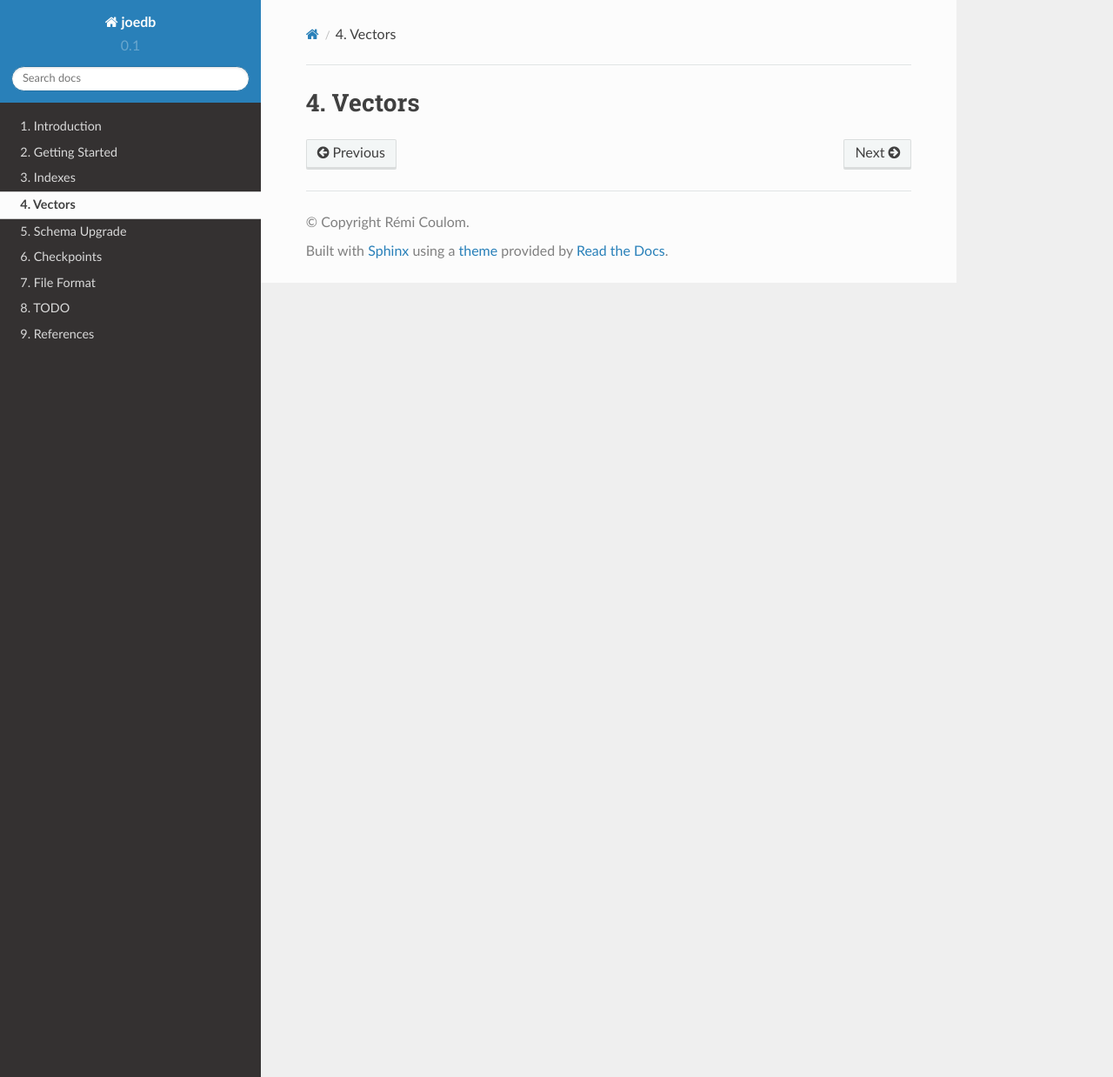
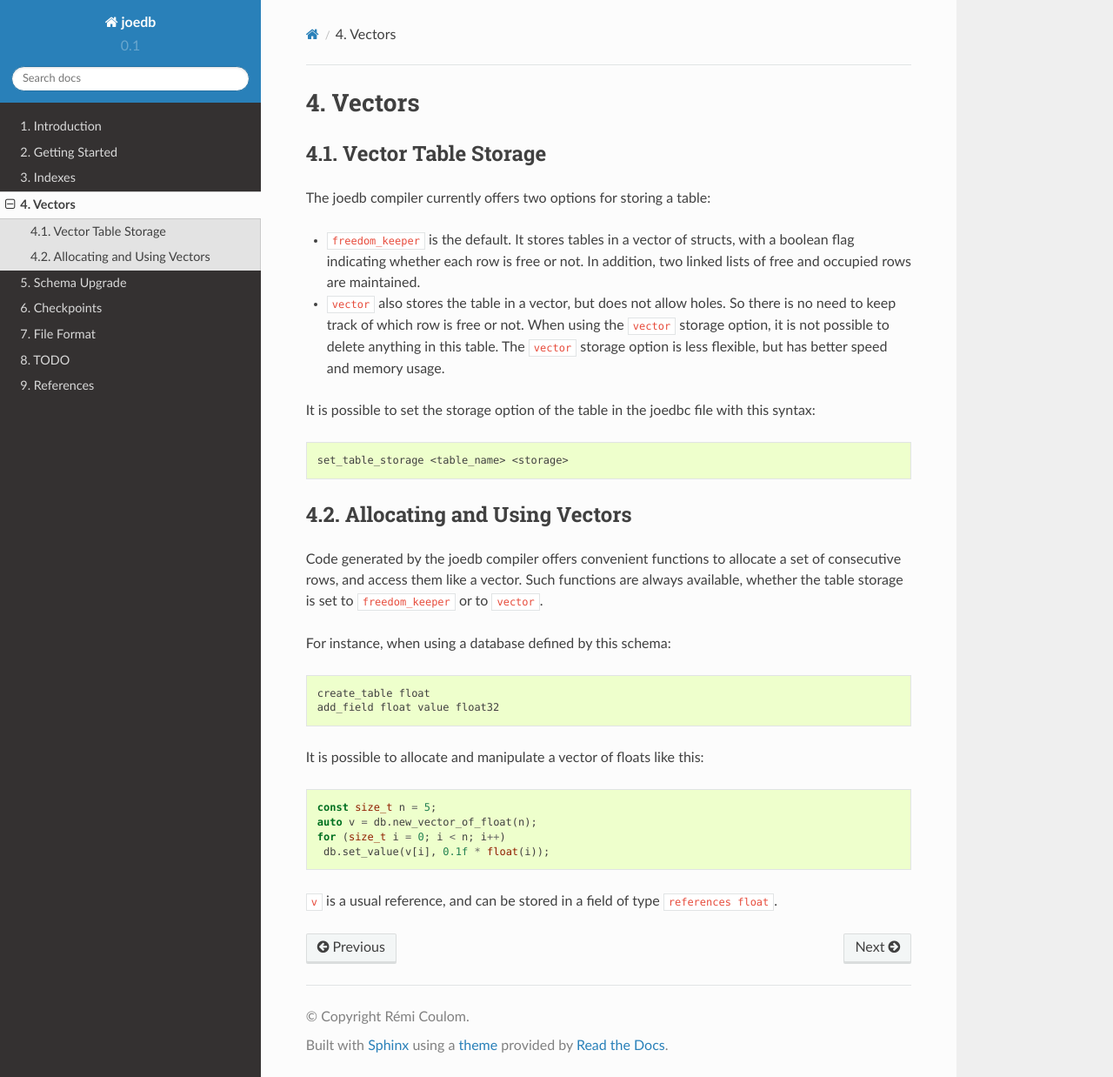
Before and after one commit to Remi-Coulom/joedb, a Sphinx documentation site: the page built from doc/source/vectors.rst, in a window 1280 px wide and 1238 px high. Shown: the whole window at 87% size. Built offline with Sphinx 7.4.7 and the Read the Docs theme 2.0.0, drawn with Linux system fonts in a browser that asks for light colours; formulas are drawn with MathJax 3.

Commit message:
vectors.rst

```diff
--- a/README.rst
+++ b/README.rst
@@ -1,5 +1,5 @@
-Welcome to joedb!
-=================
+Joedb
+=====
 
 Joedb stands for the Journal-Only Embedded Database. Its purpose is to allow
 crash-safe manipulation of data stored in permanent storage in a way that is
--- a/doc/source/vectors.rst
+++ b/doc/source/vectors.rst
@@ -1,2 +1,39 @@
 Vectors
 =======
+
+Vector Table Storage
+--------------------
+
+The joedb compiler currently offers two options for storing a table:
+
+- ``freedom_keeper`` is the default. It stores tables in a vector of structs, with a boolean flag indicating whether each row is free or not. In addition, two linked lists of free and occupied rows are maintained.
+- ``vector`` also stores the table in a vector, but does not allow holes. So there is no need to keep track of which row is free or not. When using the ``vector`` storage option, it is not possible to delete anything in this table. The ``vector`` storage option is less flexible, but has better speed and memory usage.
+
+It is possible to set the storage option of the table in the joedbc file with this syntax:
+
+.. code-block:: none
+
+  set_table_storage <table_name> <storage>
+
+Allocating and Using Vectors
+----------------------------
+
+Code generated by the joedb compiler offers convenient functions to allocate a set of consecutive rows, and access them like a vector. Such functions are always available, whether the table storage is set to ``freedom_keeper`` or to ``vector``.
+
+For instance, when using a database defined by this schema:
+
+.. code-block:: none
+
+    create_table float
+    add_field float value float32
+
+It is possible to allocate and manipulate a vector of floats like this:
+
+.. code-block:: C++
+
+     const size_t n = 5;
+     auto v = db.new_vector_of_float(n);
+     for (size_t i = 0; i < n; i++)
+      db.set_value(v[i], 0.1f * float(i));
+
+``v`` is a usual reference, and can be stored in a field of type ``references float``.
```
Also changed, not shown: doc/source/todo.rst (+3 -5 lines).
